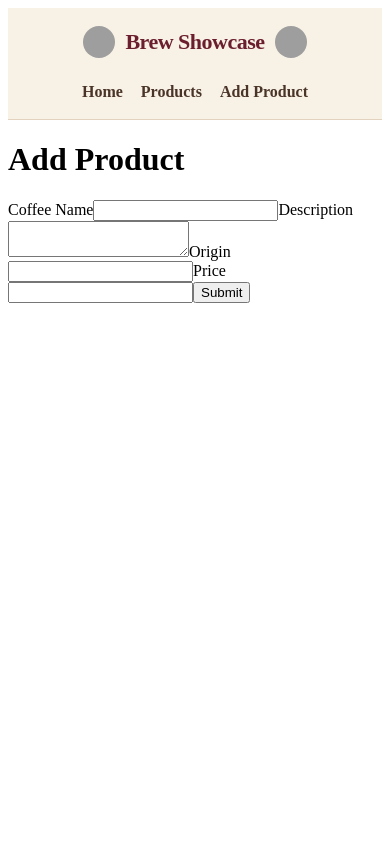
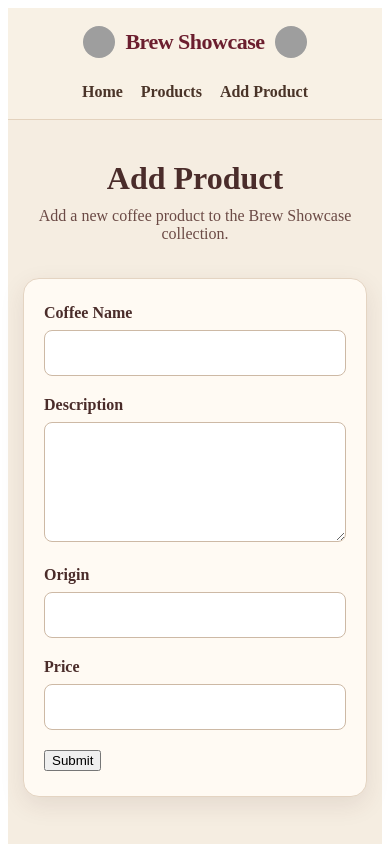
Before and after one commit to codewithmDEV/brew-showcase, a React (Vite) app: page /add-product in a window 390 px wide. Shown: the top 844 px of the page. Built offline with nearby package versions, Linux system fonts and the light colour scheme; data requests are answered from the project's data file; grey boxes are pictures that could not be loaded.

Commit message:
style add product page

```diff
--- a/src/pages/AddProductPage.jsx
+++ b/src/pages/AddProductPage.jsx
@@ -1,5 +1,6 @@
 import { useState } from 'react'
 import ProductForm from '../components/ProductForm'
+import styles from './AddProductPage.module.css'
 
 function AddProductPage() {
   const [message, setMessage] = useState('')
@@ -29,12 +30,24 @@ function AddProductPage() {
   }
 
   return (
-    <main>
-      <h1>Add Product</h1>
+    <main className={styles.page}>
+      <div className={styles.container}>
+        <h1 className={styles.title}>Add Product</h1>
 
-      <ProductForm onAddProduct={handleAddProduct} />
+        <p className={styles.subtitle}>
+          Add a new coffee product to the Brew Showcase collection.
+        </p>
 
-      {message && <p>{message}</p>}
+        <div className={styles.formCard}>
+          <ProductForm onAddProduct={handleAddProduct} />
+
+          {message && (
+            <p className={styles.message}>
+              {message}
+            </p>
+          )}
+        </div>
+      </div>
     </main>
   )
 }
--- /dev/null
+++ b/src/pages/AddProductPage.module.css
@@ -0,0 +1,122 @@
+.page {
+  min-height: 100vh;
+  background: #f5ede1;
+  color: #4a2c2a;
+  padding: 60px 20px;
+}
+
+.container {
+  width: 100%;
+  max-width: 700px;
+  margin: 0 auto;
+}
+
+.title {
+  margin: 0 0 10px;
+  text-align: center;
+  color: #4a2c2a;
+  font-size: 2.5rem;
+  font-weight: 700;
+}
+
+.subtitle {
+  margin: 0 0 35px;
+  text-align: center;
+  color: #6b4a45;
+  font-size: 1rem;
+}
+
+/* Product form card */
+.formCard {
+  background: #fffaf3;
+  padding: 35px;
+  border-radius: 16px;
+  border: 1px solid #e4d4c2;
+  box-shadow: 0 8px 25px rgba(74, 44, 42, 0.1);
+}
+
+/* Form labels */
+.formCard label {
+  display: block;
+  margin-bottom: 8px;
+  color: #4a2c2a;
+  font-weight: 600;
+}
+
+/* Text inputs and textarea */
+.formCard input,
+.formCard textarea {
+  width: 100%;
+  box-sizing: border-box;
+  margin-bottom: 20px;
+  padding: 13px 15px;
+  border: 1px solid #cdb9a5;
+  border-radius: 8px;
+  background: #ffffff;
+  color: #4a2c2a;
+  font-size: 1rem;
+  font-family: inherit;
+  outline: none;
+  transition: border-color 0.2s ease, box-shadow 0.2s ease;
+}
+
+.formCard textarea {
+  min-height: 120px;
+  resize: vertical;
+}
+
+/* Input focus */
+.formCard input:focus,
+.formCard textarea:focus {
+  border-color: #8b3a3a;
+  box-shadow: 0 0 0 3px rgba(139, 58, 58, 0.12);
+}
+
+/* Submit button */
+.submitButton {
+  width: 100%;
+  padding: 14px 20px;
+  border: none;
+  border-radius: 8px;
+  background: #8b3a3a;
+  color: #ffffff;
+  font-size: 1rem;
+  font-weight: 600;
+  cursor: pointer;
+  transition: background 0.2s ease, transform 0.2s ease;
+}
+
+.submitButton:hover {
+  background: #6f2d2d;
+  transform: translateY(-1px);
+}
+
+.submitButton:active {
+  transform: translateY(0);
+}
+
+/* Success/error message */
+.message {
+  margin-top: 20px;
+  padding: 13px 16px;
+  border-radius: 8px;
+  background: #ead8c5;
+  color: #4a2c2a;
+  text-align: center;
+  font-weight: 600;
+}
+
+/* Mobile */
+@media (max-width: 600px) {
+  .page {
+    padding: 40px 15px;
+  }
+
+  .title {
+    font-size: 2rem;
+  }
+
+  .formCard {
+    padding: 25px 20px;
+  }
+}
```
